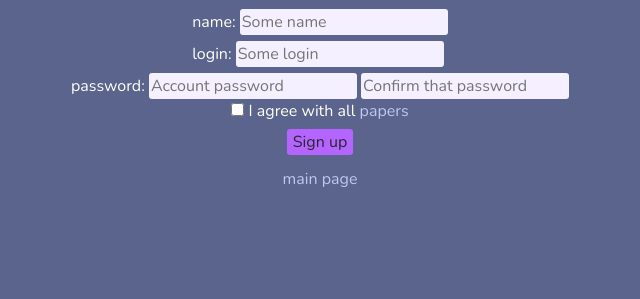
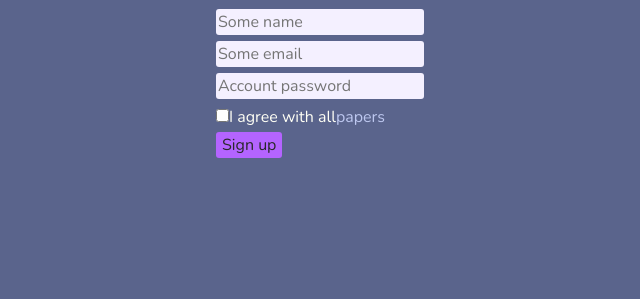
Before and after one commit to emptybutton/JavaScript-snake, a Flask app: page /registration in a window 1280 px wide. Shown: the part 39-338 px from the top of the page, without its empty margins (320-960 px from the left). Run offline with Flask 2, Linux system fonts and the light colour scheme.

Commit message:
New registration page

```diff
--- a/templates/registration.html
+++ b/templates/registration.html
@@ -1,39 +1,27 @@
-{% extends 'secondary.html' %}
+{% extends 'base.html' %}
 
 {% block title %}JSnake registration{% endblock %}
 
-{% block main %}
+{% block body %}
 <header>
   <h2>Create your snake account!</h2>
 </header>
 <main>
-  <form method="POST" id="user-form">
+  <form method="post" id="user-form">
     <div class="structured-text">
-      <div class="user-name">
-        <label>name:</label>
-        <input type="text" name="accountName" placeholder="Some name" maxlength="256">
+      <div id="user-name">
+        <input type="text" name="url" placeholder="Some name" maxlength="256">
       </div>
-      <div class="user-login">
-        <label>login:</label>
-        <input type="text" name="accountLogin" placeholder="Some login" maxlength="256">
+      <div id="user-email">
+        <input type="text" name="email" placeholder="Some email" maxlength="256">
       </div>
-    </div>
-    <div class="user-password">
-      <label>password:</label>
-      <input type="password" name="originalPassword" placeholder="Account password" maxlength="256">
-      <input type="password" name="confirmPassword" placeholder="Confirm that password" maxlength="256">
-    </div>
-    <div class="some-papers">
-      <input type="checkbox" name="isAgree">
-      <span>I agree with all <a href="\static\text\policy.txt">papers</a></span>
-    </div>
-    <div class="form-footer">
+      <div id="user-password">
+        <input type="password" name="password" placeholder="Account password" maxlength="256">
+      </div>
+      <div class="some-papers">
+        <input type="checkbox" name="isAgree">I agree with all<a href="\static\text\policy.txt">papers</a>
+      </div>
       <button type="submit" class="push-data" >Sign up</button>
-      <span class="error" id="registration-error">
-        {% if get_flashed_messages(with_categories="registration_result") %}
-          {{get_flashed_messages(with_categories="registration_message")[0][1]}}
-        {% endif %}
-      </span>
     </div>
   </form>
 </main>
```
